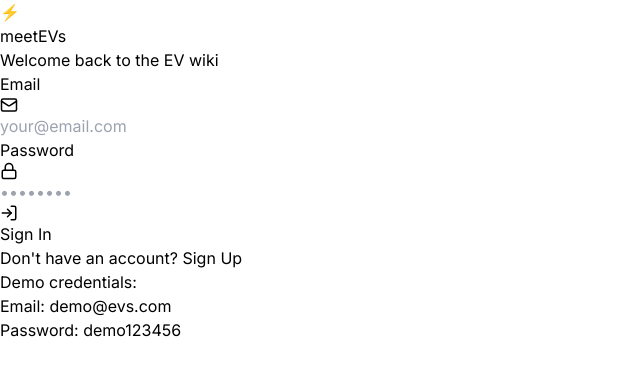
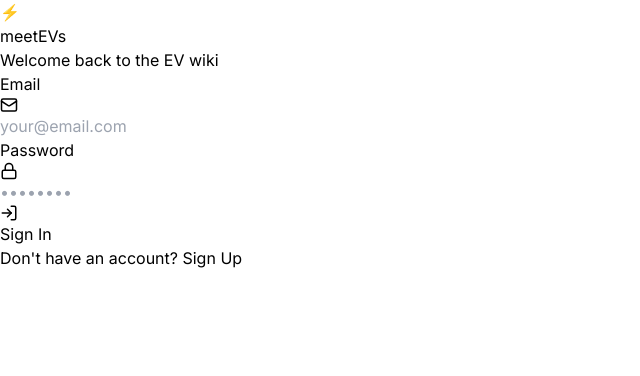
Before and after one commit to ghostm0nk/meetevs, a React (Vite) app: page / in a window 1280 px wide. Shown: the top 376 px of the page, without its empty margins (0-640 px from the left). Built offline with nearby package versions, Linux system fonts and the light colour scheme; no server answers.

Commit message:
Update src/pages/LoginPage.jsx

```diff
--- a/src/pages/LoginPage.jsx
+++ b/src/pages/LoginPage.jsx
@@ -203,17 +203,6 @@ export default function LoginPage({ onNavigate }) {
               </button>
             </p>
           </div>
-
-          {/* Info */}
-          <div className="mt-8 p-4 rounded-2xl bg-blue-500/10 border border-blue-500/30">
-            <p className="text-gray-300 text-xs">
-              <span className="font-semibold text-blue-300">Demo credentials:</span>
-              <br />
-              Email: demo@evs.com
-              <br />
-              Password: demo123456
-            </p>
-          </div>
         </div>
       </div>
     </div>
```
